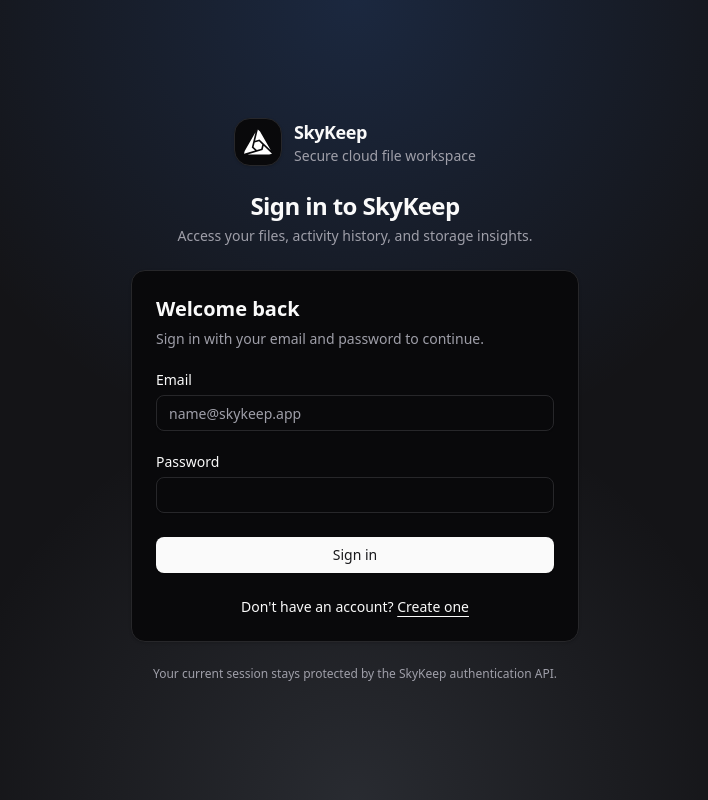
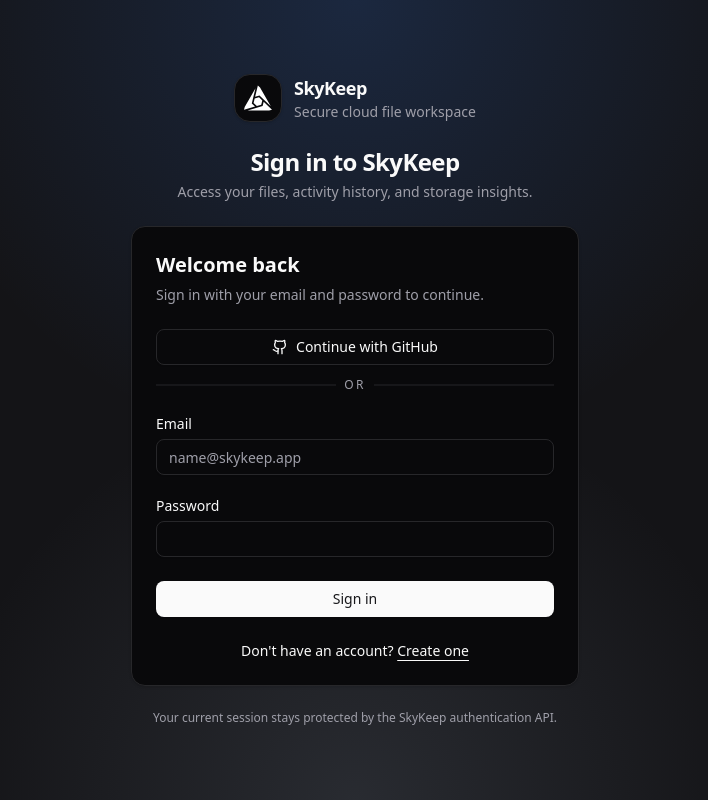
Before and after one commit to Glubin-yep/SkyKeep, a React (Vite) app: page /auth/login in a window 1280 px wide. Shown: the whole page, without its empty margins (285-993 px from the left). Built offline with nearby package versions, Linux system fonts and the light colour scheme; no server answers.

Commit message:
feat: return GitHub login functionality and streamline AuthShell component

```diff
--- a/src/components/auth-shell.tsx
+++ b/src/components/auth-shell.tsx
@@ -8,11 +8,7 @@
   children: ReactNode;
 };
 
-export function AuthShell({
-  title,
-  description,
-  children,
-}: AuthShellProps) {
+export function AuthShell({ title, description, children }: AuthShellProps) {
   return (
     <div className="relative flex min-h-svh items-center justify-center overflow-hidden bg-muted/40 p-6 md:p-10">
       <div className="absolute inset-0 bg-[radial-gradient(circle_at_top,_rgba(59,130,246,0.18),_transparent_45%),radial-gradient(circle_at_bottom,_rgba(148,163,184,0.16),_transparent_40%)]" />
--- a/src/components/login-form.tsx
+++ b/src/components/login-form.tsx
@@ -1,5 +1,6 @@
 import { cn } from "@/lib/utils";
 import { FormEvent, useState } from "react";
+import { Github } from "lucide-react";
 import { Link, useNavigate } from "react-router-dom";
 
 import { Alert, AlertDescription, AlertTitle } from "@/components/ui/alert";
@@ -59,6 +60,22 @@
                   <AlertDescription>{error}</AlertDescription>
                 </Alert>
               ) : null}
+              <div className="grid gap-3">
+                <Button
+                  type="button"
+                  variant="outline"
+                  className="w-full"
+                  onClick={() => AuthService.githubLogin()}
+                  disabled={isSubmitting}
+                >
+                  <Github className="size-4" />
+                  Continue with GitHub
+                </Button>
+                <div className="relative text-center text-xs uppercase tracking-[0.2em] text-muted-foreground">
+                  <span className="bg-card relative z-10 px-2">or</span>
+                  <div className="bg-border absolute inset-x-0 top-1/2 h-px -translate-y-1/2" />
+                </div>
+              </div>
               <div className="grid gap-6">
                 <div className="grid gap-2">
                   <Label htmlFor="email">Email</Label>
--- a/src/service/AuthService.ts
+++ b/src/service/AuthService.ts
@@ -1,7 +1,7 @@
 import Cookies from "universal-cookie";
 
 import { UserType } from "@/Types/User.type";
-import api from "@/http";
+import api, { API_URL } from "@/http";
 
 export default class AuthService {
   static async login(email: string, password: string): Promise<UserType> {
@@ -68,4 +68,9 @@
       return false;
     }
   }
+
+  static githubLogin(): void {
+    const normalizedBaseUrl = API_URL.endsWith("/") ? API_URL : `${API_URL}/`;
+    window.location.href = `${normalizedBaseUrl}auth/github`;
+  }
 }
```
